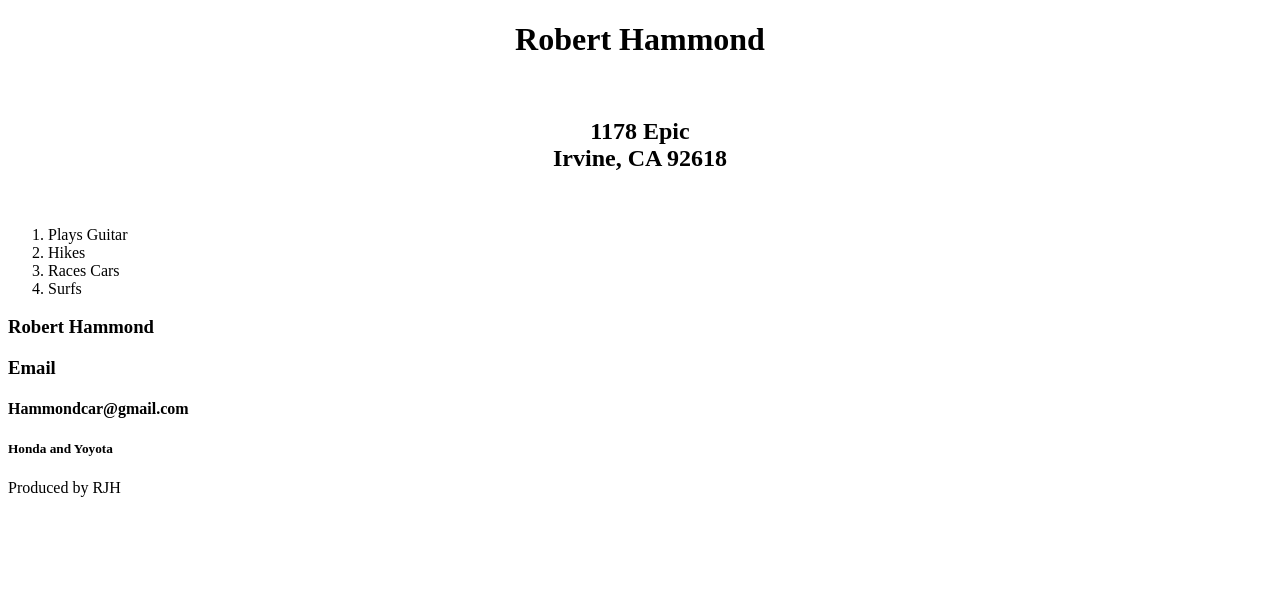
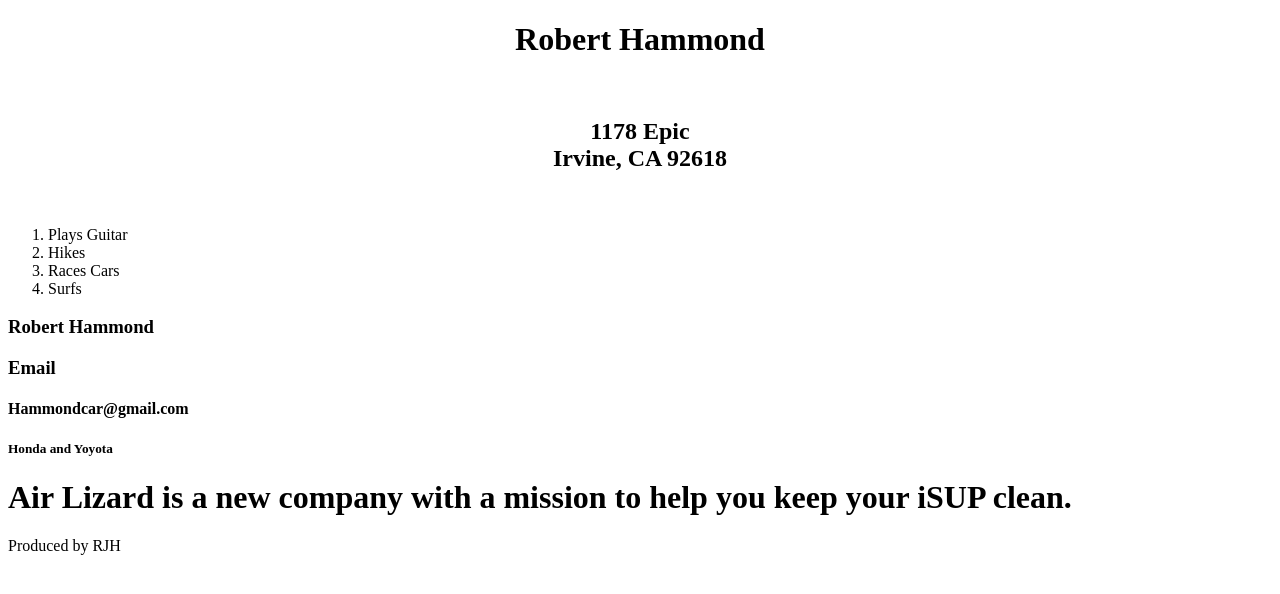
Before and after one commit to hammondcar/early-bird, a plain HTML site: page index.html in a window 1280 px wide. Drawn offline with Linux system fonts and the light colour scheme.

Commit message:
Update index.html

```diff
--- a/index.html
+++ b/index.html
@@ -20,5 +20,7 @@
     <H4>Hammondcar@gmail.com</H4>
     <H5>Honda and Yoyota</H5>
 
+<h1> Air Lizard is a new company with a mission to help  you keep your iSUP clean. </h1>
+
 </Body>
 <Footer>Produced by RJH</Footer> </html>
```
